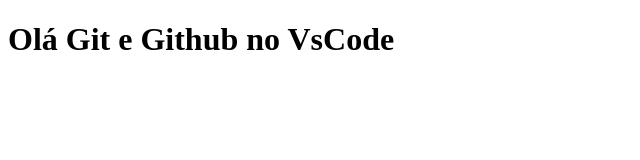
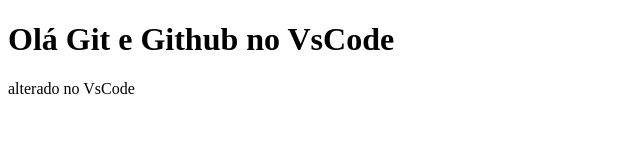
Before and after one commit to JPSantos15/Teste-GitHub-vscode, a plain HTML site: page index.html in a window 1280 px wide. Shown: the whole page, without its empty margins (0-640 px from the left). Drawn offline with Linux system fonts and the light colour scheme.

Commit message:
refactor.alter index.html

```diff
--- a/index.html
+++ b/index.html
@@ -7,5 +7,6 @@
 </head>
 <body>
     <h1>Olá Git e Github no VsCode</h1>
+<p> alterado no VsCode</p>
 </body>
 </html>
```
